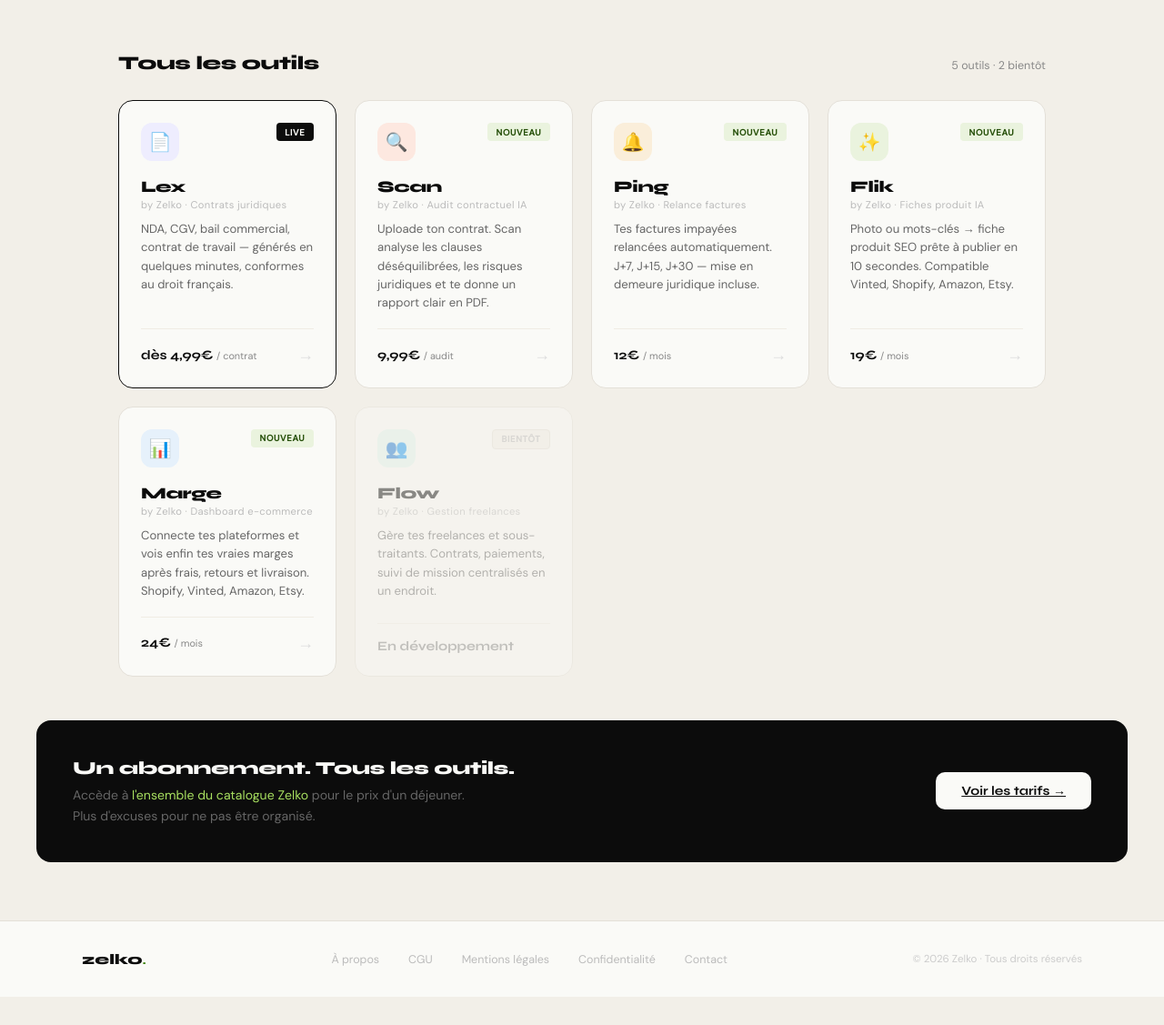
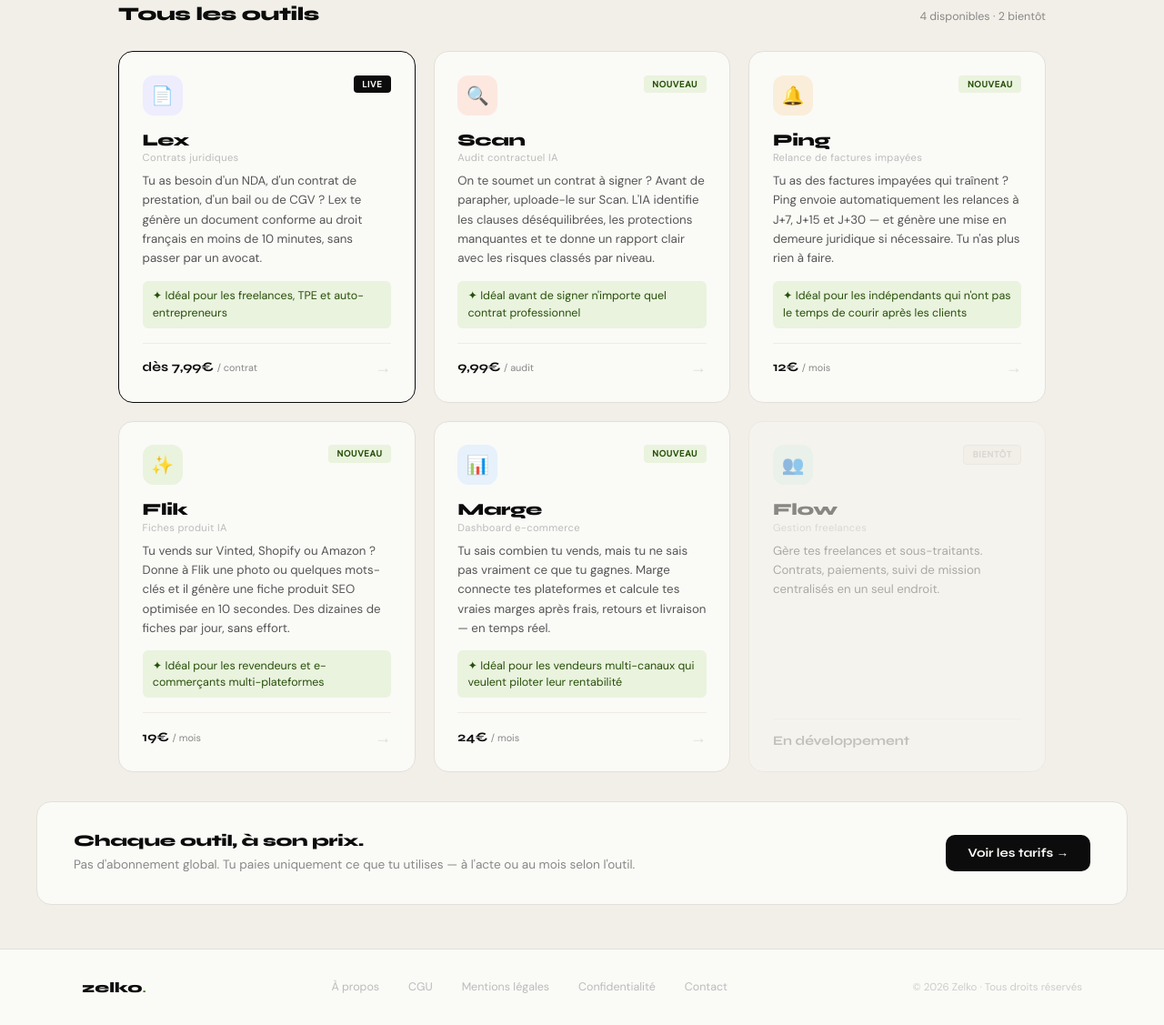
Before and after one commit to Bouga-hold/Lexgen, a website: page index.html in a window 1280 px wide. Shown: the part 591-1718 px from the top of the page at 91% size. Before the commit the page ends 1687 px from the top, so only its background shows below. Drawn offline with Linux system fonts and the light colour scheme.

Commit message:
refactor: hero, descriptions outils, suppression banner

```diff
--- a/index.html
+++ b/index.html
@@ -40,7 +40,7 @@ nav{
 
 /* HERO */
 .hero{
-  padding:5rem 2.5rem 4rem;
+  padding:4rem 2.5rem 3rem;
   max-width:1100px;margin:0 auto;
   text-align:center;
 }
@@ -49,35 +49,34 @@ nav{
   background:var(--white);border:0.5px solid var(--border);
   border-radius:100px;padding:0.35rem 1.1rem;
   font-size:0.72rem;color:var(--muted);
-  margin-bottom:2rem;letter-spacing:0.05em;text-transform:uppercase;
+  margin-bottom:1.75rem;letter-spacing:0.05em;text-transform:uppercase;
 }
 .hero-badge-dot{width:5px;height:5px;border-radius:50%;background:var(--green);flex-shrink:0}
 .hero h1{
   font-family:'Syne',sans-serif;font-weight:800;
   font-size:3.2rem;line-height:1.04;
   letter-spacing:-0.04em;color:var(--black);
-  margin-bottom:1.25rem;
+  margin-bottom:1.1rem;
   max-width:700px;margin-left:auto;margin-right:auto;
 }
 .hero h1 em{font-style:normal;color:var(--green)}
 .hero-sub{
   font-size:1.05rem;color:#666;
-  max-width:500px;margin:0 auto 3rem;
+  max-width:480px;margin:0 auto 2.5rem;
   line-height:1.7;
 }
 .hero-stats{
   display:flex;align-items:center;justify-content:center;
   gap:2.5rem;flex-wrap:wrap;
-  padding:1.5rem 0;
+  padding:1.25rem 0;
   border-top:0.5px solid var(--border);
   border-bottom:0.5px solid var(--border);
-  margin-top:1rem;
 }
 .hero-stat-n{font-family:'Syne',sans-serif;font-weight:800;font-size:1.5rem;color:var(--black)}
 .hero-stat-l{font-size:0.75rem;color:var(--muted);margin-top:0.2rem}
 
 /* TOOLS GRID */
-.tools-section{padding:3rem 2.5rem;max-width:1100px;margin:0 auto}
+.tools-section{padding:3rem 2.5rem 2rem;max-width:1100px;margin:0 auto}
 .tools-header{
   display:flex;align-items:baseline;justify-content:space-between;
   margin-bottom:1.75rem;
@@ -85,12 +84,12 @@ nav{
 .tools-title{font-family:'Syne',sans-serif;font-weight:800;font-size:1.3rem;letter-spacing:-0.02em;color:var(--black)}
 .tools-count{font-size:0.78rem;color:var(--muted)}
 
-.grid{display:grid;grid-template-columns:repeat(auto-fill,minmax(240px,1fr));gap:1.25rem}
+.grid{display:grid;grid-template-columns:repeat(auto-fill,minmax(260px,1fr));gap:1.25rem}
 
 .card{
   background:var(--white);
   border:0.5px solid var(--border);
-  border-radius:16px;padding:1.5rem;
+  border-radius:16px;padding:1.6rem;
   cursor:pointer;
   transition:all 0.18s;
   text-decoration:none;
@@ -98,13 +97,13 @@ nav{
   position:relative;
   overflow:hidden;
 }
-.card:hover{border-color:#bbb;transform:translateY(-2px);box-shadow:0 8px 24px rgba(0,0,0,0.06)}
+.card:hover{border-color:#bbb;transform:translateY(-2px);box-shadow:0 8px 24px rgba(0,0,0,0.07)}
 .card.featured{border:1.5px solid var(--black)}
 .card.disabled{opacity:0.45;pointer-events:none}
 
-.card-top{display:flex;align-items:flex-start;justify-content:space-between;margin-bottom:1.1rem}
+.card-top{display:flex;align-items:flex-start;justify-content:space-between;margin-bottom:1rem}
 .card-icon{
-  width:42px;height:42px;border-radius:12px;
+  width:44px;height:44px;border-radius:12px;
   display:flex;align-items:center;justify-content:center;
   font-size:20px;flex-shrink:0;
 }
@@ -114,7 +113,6 @@ nav{
 .ic-purple{background:#eeedfe}
 .ic-red{background:#fde8e0}
 .ic-teal{background:#e1f5ee}
-.ic-gray{background:#f0f0ee}
 
 .badge{
   font-size:0.6rem;padding:0.2rem 0.6rem;border-radius:4px;
@@ -124,19 +122,26 @@ nav{
 .b-live{background:var(--black);color:var(--white)}
 .b-new{background:var(--green-light);color:var(--green-dark)}
 .b-soon{background:#f2efe8;color:#bbb;border:0.5px solid var(--border)}
-.b-beta{background:#e6f1fb;color:#0c447c}
 
 .card-name{
   font-family:'Syne',sans-serif;font-weight:800;
-  font-size:1.1rem;color:var(--black);
-  letter-spacing:-0.02em;margin-bottom:0.15rem;
+  font-size:1.15rem;color:var(--black);
+  letter-spacing:-0.02em;margin-bottom:0.1rem;
 }
-.card-by{font-size:0.7rem;color:#bbb;margin-bottom:0.6rem;letter-spacing:0.03em}
-.card-desc{font-size:0.82rem;color:#666;line-height:1.55;flex:1;margin-bottom:1.1rem}
+.card-by{font-size:0.7rem;color:#bbb;margin-bottom:0.5rem;letter-spacing:0.03em}
+.card-desc{font-size:0.83rem;color:#555;line-height:1.6;flex:1;margin-bottom:0.9rem}
+
+/* Ligne "Ce que ça fait" */
+.card-what{
+  font-size:0.78rem;color:var(--green-dark);
+  background:var(--green-light);
+  border-radius:6px;padding:0.45rem 0.7rem;
+  margin-bottom:1rem;line-height:1.5;
+}
 
 .card-footer{
   display:flex;align-items:center;justify-content:space-between;
-  padding-top:1rem;border-top:0.5px solid #f0ece4;
+  padding-top:0.9rem;border-top:0.5px solid #f0ece4;
   margin-top:auto;
 }
 .price{font-family:'Syne',sans-serif;font-weight:700;font-size:0.9rem;color:var(--black)}
@@ -144,33 +149,33 @@ nav{
 .card-arrow{font-size:18px;color:#ddd;transition:all 0.15s}
 .card:hover .card-arrow{color:var(--black);transform:translateX(2px)}
 
-/* BANNER */
-.banner{
-  margin:0 2.5rem;
-  background:var(--black);
-  border-radius:16px;padding:2.5rem;
+/* CTA SECTION */
+.cta-section{
+  margin:0 2.5rem 2rem;
+  background:var(--white);
+  border:0.5px solid var(--border);
+  border-radius:16px;padding:2rem 2.5rem;
   display:flex;align-items:center;justify-content:space-between;
   gap:2rem;flex-wrap:wrap;
 }
-.banner h3{
+.cta-section h3{
   font-family:'Syne',sans-serif;font-weight:800;
-  font-size:1.25rem;color:var(--white);
-  margin-bottom:0.4rem;letter-spacing:-0.02em;
+  font-size:1.1rem;color:var(--black);
+  margin-bottom:0.3rem;letter-spacing:-0.02em;
 }
-.banner p{font-size:0.88rem;color:#666;line-height:1.6}
-.banner p em{font-style:normal;color:#a8e060}
-.btn-white{
-  font-size:0.88rem;padding:0.75rem 1.75rem;
+.cta-section p{font-size:0.85rem;color:var(--muted);line-height:1.6}
+.btn-dark{
+  font-size:0.85rem;padding:0.7rem 1.5rem;
   border-radius:10px;border:none;
-  background:var(--white);color:var(--black);
+  background:var(--black);color:var(--white);
   cursor:pointer;font-family:'Syne',sans-serif;font-weight:700;
-  white-space:nowrap;transition:background 0.15s;
+  white-space:nowrap;transition:background 0.15s;text-decoration:none;display:inline-block;
 }
-.btn-white:hover{background:#e8e8e4}
+.btn-dark:hover{background:#2a2a2a}
 
 /* FOOTER */
 footer{
-  margin-top:4rem;
+  margin-top:3rem;
   background:var(--white);
   border-top:0.5px solid var(--border);
   padding:2rem 2.5rem;
@@ -190,10 +195,10 @@ footer{
 @media(max-width:700px){
   nav{padding:1rem 1.25rem}
   .nav-links{display:none}
-  .hero{padding:3rem 1.25rem 2.5rem}
+  .hero{padding:2.5rem 1.25rem 2rem}
   .hero h1{font-size:2.2rem}
   .tools-section{padding:2rem 1.25rem}
-  .banner{margin:0 1.25rem;padding:1.75rem}
+  .cta-section{margin:0 1.25rem;padding:1.5rem}
   footer{padding:1.5rem 1.25rem}
   .hero-stats{gap:1.5rem}
 }
@@ -219,21 +224,11 @@ footer{
 <section class="hero">
   <div class="hero-badge"><div class="hero-badge-dot"></div>La plateforme des entrepreneurs indépendants</div>
   <h1>Tous tes outils.<br><em>Un seul endroit.</em></h1>
-  <p class="hero-sub">Zelko regroupe les outils essentiels pour gérer, sécuriser et développer ton activité — sans te ruiner, sans perdre de temps.</p>
+  <p class="hero-sub">Zelko regroupe les outils essentiels pour gérer, sécuriser et développer ton activité. Simplement.</p>
   <div class="hero-stats">
     <div>
       <div class="hero-stat-n">6</div>
       <div class="hero-stat-l">Outils disponibles</div>
-    </div>
-    <div style="width:0.5px;height:32px;background:var(--border)"></div>
-    <div>
-      <div class="hero-stat-n">FR · BE · CH</div>
-      <div class="hero-stat-l">Pays couverts</div>
-    </div>
-    <div style="width:0.5px;height:32px;background:var(--border)"></div>
-    <div>
-      <div class="hero-stat-n">100%</div>
-      <div class="hero-stat-l">Bootstrappé</div>
     </div>
     <div style="width:0.5px;height:32px;background:var(--border)"></div>
     <div>
@@ -247,7 +242,7 @@ footer{
 <section class="tools-section" id="outils">
   <div class="tools-header">
     <div class="tools-title">Tous les outils</div>
-    <div class="tools-count">5 outils · 2 bientôt</div>
+    <div class="tools-count">4 disponibles · 2 bientôt</div>
   </div>
 
   <div class="grid">
@@ -259,10 +254,11 @@ footer{
         <span class="badge b-live">Live</span>
       </div>
       <div class="card-name">Lex</div>
-      <div class="card-by">by Zelko · Contrats juridiques</div>
-      <div class="card-desc">NDA, CGV, bail commercial, contrat de travail — générés en quelques minutes, conformes au droit français.</div>
+      <div class="card-by">Contrats juridiques</div>
+      <div class="card-desc">Tu as besoin d'un NDA, d'un contrat de prestation, d'un bail ou de CGV ? Lex te génère un document conforme au droit français en moins de 10 minutes, sans passer par un avocat.</div>
+      <div class="card-what">✦ Idéal pour les freelances, TPE et auto-entrepreneurs</div>
       <div class="card-footer">
-        <div class="price">dès 4,99€ <span class="price-sub">/ contrat</span></div>
+        <div class="price">dès 7,99€ <span class="price-sub">/ contrat</span></div>
         <span class="card-arrow">→</span>
       </div>
     </a>
@@ -274,8 +270,9 @@ footer{
         <span class="badge b-new">Nouveau</span>
       </div>
       <div class="card-name">Scan</div>
-      <div class="card-by">by Zelko · Audit contractuel IA</div>
-      <div class="card-desc">Uploade ton contrat. Scan analyse les clauses déséquilibrées, les risques juridiques et te donne un rapport clair en PDF.</div>
+      <div class="card-by">Audit contractuel IA</div>
+      <div class="card-desc">On te soumet un contrat à signer ? Avant de parapher, uploade-le sur Scan. L'IA identifie les clauses déséquilibrées, les protections manquantes et te donne un rapport clair avec les risques classés par niveau.</div>
+      <div class="card-what">✦ Idéal avant de signer n'importe quel contrat professionnel</div>
       <div class="card-footer">
         <div class="price">9,99€ <span class="price-sub">/ audit</span></div>
         <span class="card-arrow">→</span>
@@ -289,8 +286,9 @@ footer{
         <span class="badge b-new">Nouveau</span>
       </div>
       <div class="card-name">Ping</div>
-      <div class="card-by">by Zelko · Relance factures</div>
-      <div class="card-desc">Tes factures impayées relancées automatiquement. J+7, J+15, J+30 — mise en demeure juridique incluse.</div>
+      <div class="card-by">Relance de factures impayées</div>
+      <div class="card-desc">Tu as des factures impayées qui traînent ? Ping envoie automatiquement les relances à J+7, J+15 et J+30 — et génère une mise en demeure juridique si nécessaire. Tu n'as plus rien à faire.</div>
+      <div class="card-what">✦ Idéal pour les indépendants qui n'ont pas le temps de courir après les clients</div>
       <div class="card-footer">
         <div class="price">12€ <span class="price-sub">/ mois</span></div>
         <span class="card-arrow">→</span>
@@ -304,8 +302,9 @@ footer{
         <span class="badge b-new">Nouveau</span>
       </div>
       <div class="card-name">Flik</div>
-      <div class="card-by">by Zelko · Fiches produit IA</div>
-      <div class="card-desc">Photo ou mots-clés → fiche produit SEO prête à publier en 10 secondes. Compatible Vinted, Shopify, Amazon, Etsy.</div>
+      <div class="card-by">Fiches produit IA</div>
+      <div class="card-desc">Tu vends sur Vinted, Shopify ou Amazon ? Donne à Flik une photo ou quelques mots-clés et il génère une fiche produit SEO optimisée en 10 secondes. Des dizaines de fiches par jour, sans effort.</div>
+      <div class="card-what">✦ Idéal pour les revendeurs et e-commerçants multi-plateformes</div>
       <div class="card-footer">
         <div class="price">19€ <span class="price-sub">/ mois</span></div>
         <span class="card-arrow">→</span>
@@ -319,8 +318,9 @@ footer{
         <span class="badge b-new">Nouveau</span>
       </div>
       <div class="card-name">Marge</div>
-      <div class="card-by">by Zelko · Dashboard e-commerce</div>
-      <div class="card-desc">Connecte tes plateformes et vois enfin tes vraies marges après frais, retours et livraison. Shopify, Vinted, Amazon, Etsy.</div>
+      <div class="card-by">Dashboard e-commerce</div>
+      <div class="card-desc">Tu sais combien tu vends, mais tu ne sais pas vraiment ce que tu gagnes. Marge connecte tes plateformes et calcule tes vraies marges après frais, retours et livraison — en temps réel.</div>
+      <div class="card-what">✦ Idéal pour les vendeurs multi-canaux qui veulent piloter leur rentabilité</div>
       <div class="card-footer">
         <div class="price">24€ <span class="price-sub">/ mois</span></div>
         <span class="card-arrow">→</span>
@@ -334,8 +334,8 @@ footer{
         <span class="badge b-soon">Bientôt</span>
       </div>
       <div class="card-name">Flow</div>
-      <div class="card-by">by Zelko · Gestion freelances</div>
-      <div class="card-desc">Gère tes freelances et sous-traitants. Contrats, paiements, suivi de mission centralisés en un endroit.</div>
+      <div class="card-by">Gestion freelances</div>
+      <div class="card-desc">Gère tes freelances et sous-traitants. Contrats, paiements, suivi de mission centralisés en un seul endroit.</div>
       <div class="card-footer">
         <div class="price" style="color:var(--muted)">En développement</div>
       </div>
@@ -344,13 +344,13 @@ footer{
   </div>
 </section>
 
-<!-- BANNER -->
-<div class="banner" id="tarifs">
+<!-- CTA -->
+<div class="cta-section">
   <div>
-    <h3>Un abonnement. Tous les outils.</h3>
-    <p>Accède à <em>l'ensemble du catalogue Zelko</em> pour le prix d'un déjeuner.<br>Plus d'excuses pour ne pas être organisé.</p>
+    <h3>Chaque outil, à son prix.</h3>
+    <p>Pas d'abonnement global. Tu paies uniquement ce que tu utilises — à l'acte ou au mois selon l'outil.</p>
   </div>
-  <a href="/tarifs.html" class="btn-white">Voir les tarifs →</a>
+  <a href="/tarifs.html" class="btn-dark">Voir les tarifs →</a>
 </div>
 
 <footer>
@@ -358,9 +358,9 @@ footer{
     <div class="footer-logo">zelko<b>.</b></div>
     <div class="footer-links">
       <a href="#" class="footer-link">À propos</a>
-      <a href="#" class="footer-link">CGU</a>
-      <a href="#" class="footer-link">Mentions légales</a>
-      <a href="#" class="footer-link">Confidentialité</a>
+      <a href="/cgu.html" class="footer-link">CGU</a>
+      <a href="/mentions-legales.html" class="footer-link">Mentions légales</a>
+      <a href="/confidentialite.html" class="footer-link">Confidentialité</a>
       <a href="mailto:contact@zelko.fr" class="footer-link">Contact</a>
     </div>
     <div class="footer-copy">© 2026 Zelko · Tous droits réservés</div>
```
